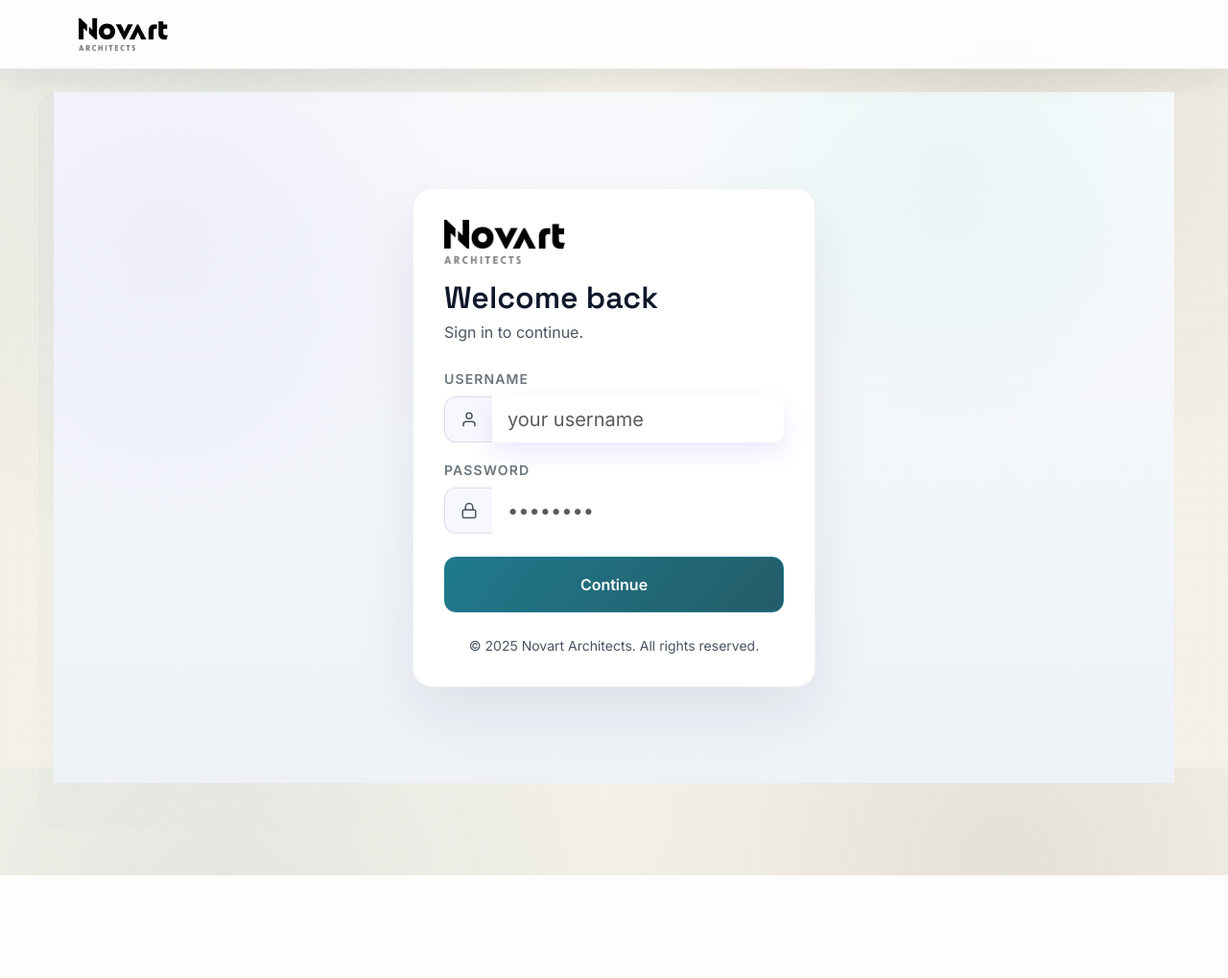
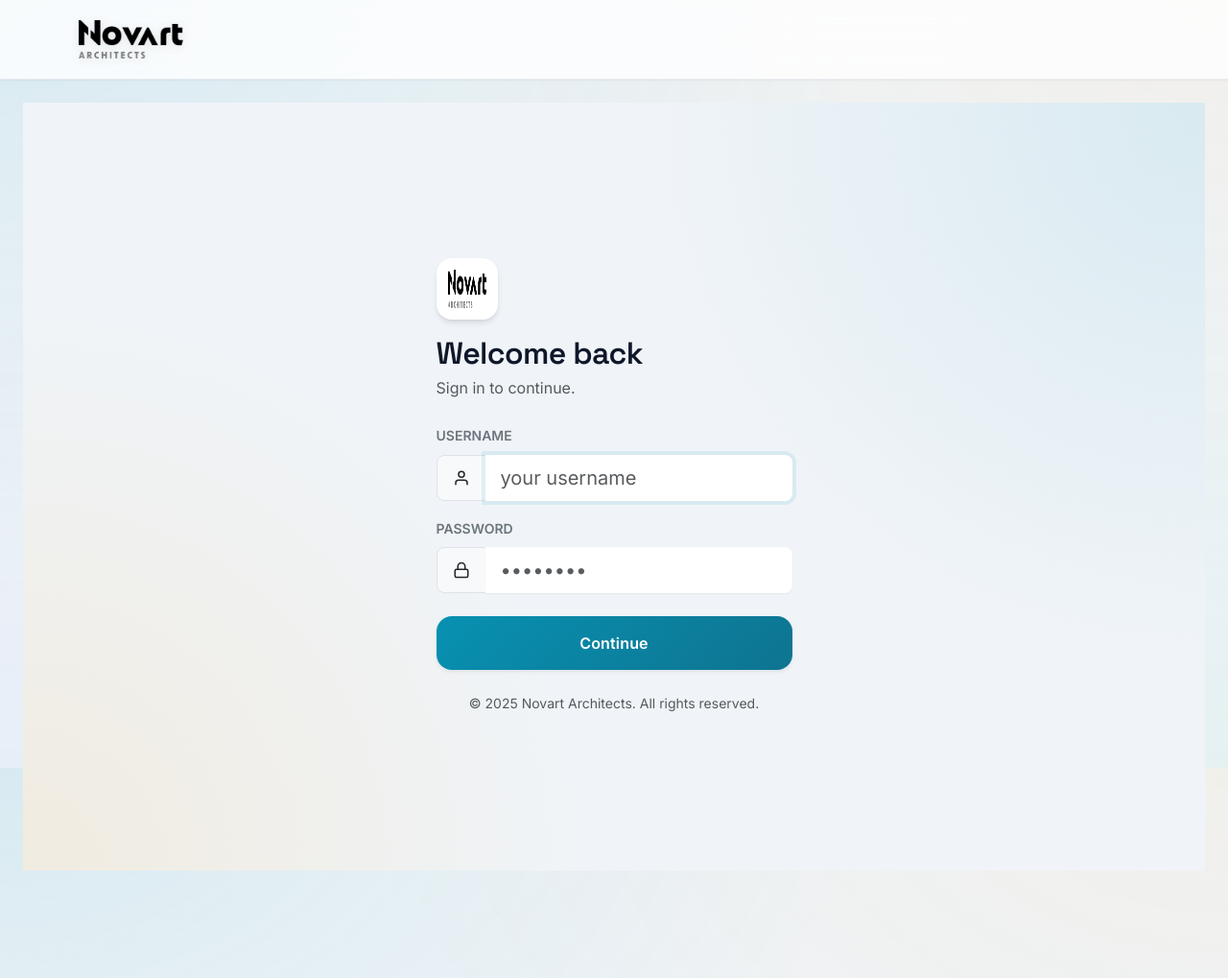
Before and after one commit to itzpraveen/novart, a Django app: page /accounts/login/ in a window 1280 px wide. Shown: the whole page at 96% size. Before the commit the page ends 912 px from the top, so only its background shows below. Run offline with Django 5.2, Linux system fonts and the light colour scheme; some libraries are stand-ins or nearby versions.

Commit message:
Enhance UI to premium design and fix Rupee symbol in PDF

```diff
--- a/portal/views.py
+++ b/portal/views.py
@@ -475,7 +475,7 @@
         fallback_logo = finders.find('img/novart.png')
         logo_data = _encode_image(fallback_logo)
 
-    font_path = finders.find('fonts/NotoSans-Regular.ttf') or finders.find('fonts/DejaVuSans.ttf')
+    font_path = finders.find('fonts/DejaVuSans.ttf') or finders.find('fonts/NotoSans-Regular.ttf')
     if font_path:
         try:
             pdfmetrics.registerFont(TTFont('StudioSans', font_path))
--- a/static/css/style.css
+++ b/static/css/style.css
@@ -1,384 +1,425 @@
 :root {
-    --primary-color: #1f7a8c;
-    --primary-hover: #166173;
-    --secondary-color: #5f6a7a;
-    --success-color: #2e8b57;
-    --warning-color: #e6a700;
-    --danger-color: #d14343;
-    --background-color: #f4f2eb;
-    --surface-color: #fdfcf8;
-    --text-primary: #0f172a;
-    --text-secondary: #4b5563;
-    --border-color: #d8d5cb;
+    /* Premium Color Palette */
+    --primary-color: #0891b2;
+    /* Cyan 600 */
+    --primary-hover: #0e7490;
+    /* Cyan 700 */
+    --primary-light: #ecfeff;
+    /* Cyan 50 */
+    --secondary-color: #64748b;
+    /* Slate 500 */
+    --accent-color: #f59e0b;
+    /* Amber 500 */
+    --success-color: #10b981;
+    /* Emerald 500 */
+    --danger-color: #ef4444;
+    /* Red 500 */
+    --info-color: #3b82f6;
+    /* Blue 500 */
+
+    /* Backgrounds */
+    --bg-body: #f0f4f8;
+    --bg-surface: rgba(255, 255, 255, 0.85);
+    --bg-glass: rgba(255, 255, 255, 0.6);
+
+    /* Text */
+    --text-main: #0f172a;
+    /* Slate 900 */
+    --text-muted: #64748b;
+    /* Slate 500 */
+    --text-light: #94a3b8;
+    /* Slate 400 */
+
+    /* Borders & Shadows */
+    --border-color: rgba(148, 163, 184, 0.2);
     --shadow-sm: 0 1px 2px 0 rgba(0, 0, 0, 0.05);
     --shadow-md: 0 4px 6px -1px rgba(0, 0, 0, 0.1), 0 2px 4px -1px rgba(0, 0, 0, 0.06);
     --shadow-lg: 0 10px 15px -3px rgba(0, 0, 0, 0.1), 0 4px 6px -2px rgba(0, 0, 0, 0.05);
-    --radius-md: 0.5rem;
-    --radius-lg: 0.75rem;
+    --shadow-xl: 0 20px 25px -5px rgba(0, 0, 0, 0.1), 0 10px 10px -5px rgba(0, 0, 0, 0.04);
+    --shadow-glow: 0 0 20px rgba(8, 145, 178, 0.15);
+
+    /* Spacing & Radius */
+    --radius-sm: 0.5rem;
+    --radius-md: 0.75rem;
+    --radius-lg: 1rem;
+    --radius-xl: 1.5rem;
+
+    /* Fonts */
     --font-sans: 'Inter', system-ui, -apple-system, sans-serif;
     --font-heading: 'Space Grotesk', 'Inter', system-ui, sans-serif;
-    --transition: all 0.2s ease-in-out;
+
+    /* Transitions */
+    --transition-fast: all 0.15s ease;
+    --transition-normal: all 0.3s cubic-bezier(0.4, 0, 0.2, 1);
 }
 
 body {
     font-family: var(--font-sans);
-    background-color: var(--background-color);
+    background-color: var(--bg-body);
     background-image:
-        radial-gradient(circle at 18% 18%, rgba(22, 97, 115, 0.08), transparent 38%),
-        radial-gradient(circle at 82% 12%, rgba(116, 102, 86, 0.12), transparent 34%),
-        linear-gradient(180deg, #f5f2ea 0%, #f3f0e8 50%, #f4f1e9 100%);
-    background-repeat: no-repeat;
+        radial-gradient(at 0% 0%, rgba(8, 145, 178, 0.1) 0px, transparent 50%),
+        radial-gradient(at 100% 0%, rgba(245, 158, 11, 0.05) 0px, transparent 50%),
+        radial-gradient(at 100% 100%, rgba(16, 185, 129, 0.05) 0px, transparent 50%),
+        radial-gradient(at 0% 100%, rgba(59, 130, 246, 0.05) 0px, transparent 50%);
     background-attachment: fixed;
-    background-size: cover;
-    color: var(--text-primary);
-    line-height: 1.5;
+    color: var(--text-main);
+    line-height: 1.6;
     -webkit-font-smoothing: antialiased;
+    min-height: 100vh;
 }
 
-body::after {
-    content: '';
-    position: fixed;
-    inset: 0;
-    pointer-events: none;
-    background-image:
-        repeating-linear-gradient(90deg, rgba(15, 23, 42, 0.02) 0, rgba(15, 23, 42, 0.02) 1px, transparent 1px, transparent 18px),
-        repeating-linear-gradient(180deg, rgba(15, 23, 42, 0.02) 0, rgba(15, 23, 42, 0.02) 1px, transparent 1px, transparent 18px);
-    mix-blend-mode: multiply;
-    opacity: 0.4;
-    z-index: -2;
-}
-
-h1, h2, h3, h4, h5, h6 {
+h1,
+h2,
+h3,
+h4,
+h5,
+h6 {
     font-family: var(--font-heading);
-    font-weight: 600;
-    color: var(--text-primary);
-    margin-bottom: 0.5em;
+    font-weight: 700;
+    color: var(--text-main);
+    letter-spacing: -0.02em;
+    margin-bottom: 0.75rem;
 }
 
 a {
     color: var(--primary-color);
     text-decoration: none;
-    transition: var(--transition);
+    transition: var(--transition-fast);
 }
 
 a:hover {
     color: var(--primary-hover);
 }
 
-/* Layout & Navigation */
+/* Glassmorphism Utilities */
+.glass {
+    background: var(--bg-surface);
+    backdrop-filter: blur(12px);
+    -webkit-backdrop-filter: blur(12px);
+    border: 1px solid rgba(255, 255, 255, 0.5);
+}
+
+.glass-hover:hover {
+    background: rgba(255, 255, 255, 0.95);
+    transform: translateY(-2px);
+    box-shadow: var(--shadow-lg);
+}
+
+/* Navigation */
 .navbar {
-    background: rgba(255, 255, 255, 0.9) !important;
-    backdrop-filter: blur(12px);
-    box-shadow: 0 10px 30px rgba(15, 23, 42, 0.08);
-    padding: 0.85rem 0;
-    border-bottom: 1px solid rgba(15, 23, 42, 0.06);
+    background: rgba(255, 255, 255, 0.8) !important;
+    backdrop-filter: blur(16px);
+    -webkit-backdrop-filter: blur(16px);
+    border-bottom: 1px solid var(--border-color);
+    padding: 1rem 0;
+    box-shadow: var(--shadow-sm);
 }
 
 .navbar-brand {
-    font-weight: 700;
-    font-size: 1.4rem;
-    color: var(--primary-color) !important;
-    letter-spacing: -0.01em;
+    font-weight: 800;
+    font-size: 1.5rem;
+    color: var(--text-main) !important;
+    letter-spacing: -0.03em;
+    display: flex;
+    align-items: center;
+    gap: 0.5rem;
 }
 
 .brand-logo {
-    height: 34px;
+    height: 40px;
     width: auto;
-    display: block;
-    object-fit: contain;
+    filter: drop-shadow(0 2px 4px rgba(0, 0, 0, 0.1));
 }
 
 .nav-link {
-    color: var(--text-secondary) !important;
-    font-weight: 600;
-    padding: 0.5rem 1rem !important;
+    color: var(--text-muted) !important;
+    font-weight: 500;
+    padding: 0.6rem 1.2rem !important;
     border-radius: var(--radius-md);
-    transition: var(--transition);
-    letter-spacing: 0.01em;
+    transition: var(--transition-fast);
+    font-size: 0.95rem;
 }
 
-.nav-link:hover, .nav-link.active {
+.nav-link:hover,
+.nav-link.active {
     color: var(--primary-color) !important;
-    background-color: rgba(31, 122, 140, 0.12);
+    background: var(--primary-light);
 }
 
 /* Cards */
 .card {
-    background-color: var(--surface-color);
+    background: var(--bg-surface);
     border: 1px solid var(--border-color);
-    border-radius: 16px;
-    box-shadow: var(--shadow-md);
-    transition: var(--transition);
-    margin-bottom: 1.5rem;
+    border-radius: var(--radius-xl);
+    box-shadow: var(--shadow-sm);
+    transition: var(--transition-normal);
+    overflow: hidden;
+    backdrop-filter: blur(8px);
+}
+
+.card:hover {
+    box-shadow: var(--shadow-xl);
+    border-color: rgba(8, 145, 178, 0.3);
+    transform: translateY(-4px);
+}
+
+.card-header {
+    background: transparent;
+    border-bottom: 1px solid var(--border-color);
+    padding: 1.5rem;
+    font-weight: 600;
+    font-size: 1.1rem;
+    display: flex;
+    justify-content: space-between;
+    align-items: center;
+}
+
+.card-body {
+    padding: 1.5rem;
+}
+
+/* Stats Cards */
+.stat-card {
+    position: relative;
     overflow: hidden;
 }
 
-.card:hover {
-    box-shadow: var(--shadow-md);
-    transform: translateY(-2px);
+.stat-card::after {
+    content: '';
+    position: absolute;
+    top: 0;
+    right: 0;
+    width: 100px;
+    height: 100px;
+    background: linear-gradient(135deg, rgba(255, 255, 255, 0.4), transparent);
+    border-radius: 50%;
+    transform: translate(30%, -30%);
 }
 
-.card-header {
-    background-color: transparent;
-    border-bottom: 1px solid var(--border-color);
-    padding: 1.15rem;
-    font-weight: 600;
-    font-size: 1rem;
-}
-
-.card-body {
-    padding: 1.4rem;
-}
-
-/* Dashboard Stats */
-.stat-card {
-    display: flex;
-    flex-direction: column;
-    height: 100%;
+.stat-value {
+    font-size: 2.5rem;
+    font-weight: 800;
+    letter-spacing: -0.05em;
+    background: linear-gradient(135deg, var(--text-main), var(--secondary-color));
+    -webkit-background-clip: text;
+    -webkit-text-fill-color: transparent;
+    margin-bottom: 0.25rem;
 }
 
 .stat-label {
-    color: var(--text-secondary);
-    font-size: 0.875rem;
-    font-weight: 500;
     text-transform: uppercase;
-    letter-spacing: 0.05em;
-    margin-bottom: 0.5rem;
-}
-
-.stat-value {
-    font-size: 2rem;
-    font-weight: 700;
-    color: var(--text-primary);
-    margin-bottom: 0;
+    font-size: 0.75rem;
+    font-weight: 600;
+    letter-spacing: 0.1em;
+    color: var(--text-muted);
 }
 
 /* Lists & Tables */
 .list-group-item {
+    background: transparent;
     border-color: var(--border-color);
-    padding: 0.9rem 1.25rem;
-    transition: var(--transition);
+    padding: 1rem 1.5rem;
+    transition: var(--transition-fast);
 }
 
 .list-group-item:hover {
-    background-color: #f0f3f6;
+    background: var(--primary-light);
+}
+
+.table {
+    margin-bottom: 0;
 }
 
 .table thead th {
-    background-color: #eef1f2;
-    color: #2f3b4a;
-    font-weight: 700;
+    background: rgba(248, 250, 252, 0.5);
+    color: var(--text-muted);
+    font-weight: 600;
     text-transform: uppercase;
-    font-size: 0.76rem;
-    letter-spacing: 0.06em;
+    font-size: 0.75rem;
+    letter-spacing: 0.05em;
     border-bottom: 2px solid var(--border-color);
-    padding: 0.85rem;
+    padding: 1rem 1.5rem;
 }
 
 .table tbody td {
-    padding: 0.95rem;
+    padding: 1rem 1.5rem;
     vertical-align: middle;
     border-bottom: 1px solid var(--border-color);
+    color: var(--text-main);
+    font-weight: 500;
 }
 
-/* Badges & Buttons */
+.table-hover tbody tr:hover {
+    background-color: rgba(255, 255, 255, 0.6);
+}
+
+/* Buttons */
+.btn {
+    padding: 0.6rem 1.25rem;
+    border-radius: var(--radius-lg);
+    font-weight: 600;
+    letter-spacing: 0.01em;
+    transition: var(--transition-normal);
+    border: none;
+}
+
+.btn-primary {
+    background: linear-gradient(135deg, var(--primary-color), var(--primary-hover));
+    color: white;
+    box-shadow: 0 4px 12px rgba(8, 145, 178, 0.3);
+}
+
+.btn-primary:hover {
+    transform: translateY(-2px);
+    box-shadow: 0 8px 20px rgba(8, 145, 178, 0.4);
+    background: linear-gradient(135deg, var(--primary-hover), #0e7490);
+}
+
+.btn-outline-secondary {
+    background: white;
+    border: 1px solid var(--border-color);
+    color: var(--text-main);
+}
+
+.btn-outline-secondary:hover {
+    background: var(--bg-body);
+    border-color: var(--text-muted);
+    transform: translateY(-1px);
+}
+
+/* Forms */
+.form-control,
+.form-select {
+    background: white;
+    border: 1px solid var(--border-color);
+    border-radius: var(--radius-lg);
+    padding: 0.75rem 1rem;
+    font-size: 0.95rem;
+    transition: var(--transition-fast);
+    box-shadow: var(--shadow-sm);
+}
+
+.form-control:focus,
+.form-select:focus {
+    border-color: var(--primary-color);
+    box-shadow: 0 0 0 4px rgba(8, 145, 178, 0.1);
+    background: white;
+}
+
+/* Badges */
 .badge {
-    padding: 0.35em 0.65em;
+    padding: 0.5em 0.8em;
     font-weight: 600;
-    border-radius: 9999px;
+    border-radius: 2rem;
     letter-spacing: 0.02em;
 }
 
-.btn-primary {
-    background: linear-gradient(130deg, var(--primary-color), #245c69);
-    border-color: var(--primary-color);
-    padding: 0.625rem 1.25rem;
-    font-weight: 600;
-    border-radius: 12px;
-    box-shadow: var(--shadow-sm);
+.bg-primary {
+    background-color: var(--primary-color) !important;
 }
 
-.btn-primary:hover {
-    background: linear-gradient(130deg, var(--primary-hover), #1b4c58);
-    border-color: var(--primary-hover);
-    box-shadow: 0 8px 24px rgba(31, 122, 140, 0.24);
+.bg-success {
+    background-color: var(--success-color) !important;
 }
 
-.btn-outline-secondary {
-    border-radius: 12px;
-    border-color: var(--border-color);
+.bg-warning {
+    background-color: var(--accent-color) !important;
 }
 
-.form-control, .form-select {
-    border-color: var(--border-color);
-    border-radius: 12px;
-    padding: 0.65rem 0.9rem;
-    background-color: #fbfaf7;
-}
-
-.form-control:focus, .form-select:focus {
-    border-color: rgba(31, 122, 140, 0.6);
-    box-shadow: 0 0 0 0.2rem rgba(31, 122, 140, 0.15);
+.bg-danger {
+    background-color: var(--danger-color) !important;
 }
 
 /* Utilities */
-.text-muted { color: var(--text-secondary) !important; }
-.bg-light { background-color: #f9fafb !important; }
-.shadow-sm { box-shadow: var(--shadow-sm) !important; }
+.text-primary {
+    color: var(--primary-color) !important;
+}
+
+.text-success {
+    color: var(--success-color) !important;
+}
+
+.text-warning {
+    color: var(--accent-color) !important;
+}
+
+.text-danger {
+    color: var(--danger-color) !important;
+}
+
+.shadow-glow {
+    box-shadow: var(--shadow-glow);
+}
 
 .page-shell {
-    max-width: 1200px;
-    padding: 0 1rem 3rem;
-    position: relative;
-    z-index: 0;
-}
-
-.page-shell::before {
-    content: '';
-    position: absolute;
-    inset: 0;
-    background: linear-gradient(120deg, rgba(31, 122, 140, 0.03), transparent 50%);
-    pointer-events: none;
-    border-radius: 18px;
-    z-index: -1;
+    max-width: 1280px;
+    padding: 0 1.5rem 4rem;
 }
 
 /* Animations */
-@keyframes fadeIn {
-    from { opacity: 0; transform: translateY(10px); }
-    to { opacity: 1; transform: translateY(0); }
+@keyframes fadeInUp {
+    from {
+        opacity: 0;
+        transform: translateY(20px);
+    }
+
+    to {
+        opacity: 1;
+        transform: translateY(0);
+    }
 }
 
 .animate-fade-in {
-    animation: fadeIn 0.5s ease-out forwards;
+    animation: fadeInUp 0.6s cubic-bezier(0.16, 1, 0.3, 1) forwards;
 }
 
-/* Auth page */
+/* Auth Pages */
 .auth-wrapper {
-    min-height: calc(100vh - 80px);
+    min-height: 100vh;
     display: flex;
     align-items: center;
-    background: radial-gradient(circle at 10% 20%, rgba(79, 70, 229, 0.06), transparent 28%),
-                radial-gradient(circle at 80% 10%, rgba(16, 185, 129, 0.06), transparent 25%),
-                linear-gradient(180deg, #f8fafc 0%, #eef2f7 100%);
+    justify-content: center;
+    background: radial-gradient(circle at top right, rgba(8, 145, 178, 0.1), transparent 40%),
+        radial-gradient(circle at bottom left, rgba(245, 158, 11, 0.1), transparent 40%),
+        var(--bg-body);
 }
 
-.auth-overlay {
-    display: none;
+.auth-card {
+    width: 100%;
+    max-width: 400px;
+    background: rgba(255, 255, 255, 0.9);
+    backdrop-filter: blur(20px);
+    padding: 2.5rem;
+    border-radius: 2rem;
+    box-shadow: var(--shadow-xl);
+    border: 1px solid rgba(255, 255, 255, 0.5);
 }
 
-.modern-auth .container {
-    position: relative;
-    z-index: 2;
-}
-
-.auth-panel {
-    width: 100%;
-    max-width: 420px;
-    margin: 0 auto;
-    border-radius: 20px;
-    padding: 32px;
-    background: #ffffff;
-    color: #111827;
-    box-shadow: 0 25px 60px rgba(15, 23, 42, 0.08);
-    border: 1px solid rgba(15, 23, 42, 0.06);
-}
-
-.auth-hero {
-    background: #fff;
-    border: 1px solid var(--border-color);
+.auth-logo {
+    width: 64px;
+    height: 64px;
+    margin-bottom: 1.5rem;
+    background: white;
+    padding: 12px;
+    border-radius: 16px;
     box-shadow: var(--shadow-md);
 }
 
-.brand-mark {
-    width: 48px;
-    height: 48px;
-    border-radius: 12px;
-    background: rgba(79, 70, 229, 0.08);
-    border: 1px solid rgba(79, 70, 229, 0.15);
-    display: inline-flex;
-    align-items: center;
-    justify-content: center;
-    color: var(--primary-color);
-    overflow: hidden;
+/* Custom Scrollbar */
+::-webkit-scrollbar {
+    width: 8px;
+    height: 8px;
 }
 
-.brand-mark-img {
-    max-width: 100%;
-    max-height: 100%;
-    object-fit: contain;
+::-webkit-scrollbar-track {
+    background: transparent;
 }
 
-.auth-card {
-    border-radius: 18px;
-    background: #0b1021;
-    color: #e5e7eb;
-    border: 1px solid rgba(255, 255, 255, 0.04);
-    box-shadow: 0 20px 60px rgba(0, 0, 0, 0.35);
+::-webkit-scrollbar-thumb {
+    background: #cbd5e1;
+    border-radius: 4px;
 }
 
-.auth-icon {
-    width: 60px;
-    height: 60px;
-    border-radius: 14px;
-    display: grid;
-    place-items: center;
-    box-shadow: var(--shadow-md);
-    overflow: hidden;
+::-webkit-scrollbar-thumb:hover {
+    background: #94a3b8;
 }
-
-.auth-icon-img {
-    max-width: 100%;
-    max-height: 100%;
-    object-fit: contain;
-}
-
-.auth-logo {
-    max-height: 46px;
-    width: auto;
-    filter: brightness(1.1);
-}
-
-.auth-form .form-control {
-    border: 1px solid #d9ddeb;
-    background: #f7f8fd;
-    color: #111827;
-    border-radius: 12px;
-    transition: var(--transition);
-}
-
-.auth-form .form-control:focus {
-    background: #ffffff;
-    border-color: rgba(79, 70, 229, 0.7);
-    box-shadow: 0 10px 25px rgba(79, 70, 229, 0.12);
-}
-
-.auth-form .input-group-text {
-    border: 1px solid #d9ddeb;
-    border-right: 0;
-    background: #f7f8fd;
-    border-radius: 12px 0 0 12px;
-    color: var(--text-secondary);
-}
-
-.ls-2 { letter-spacing: 0.08em; }
-
-.pill {
-    display: inline-flex;
-    align-items: center;
-    gap: 0.5rem;
-    padding: 0.65rem 0.9rem;
-    border-radius: 12px;
-    background: #f8fafc;
-    border: 1px solid var(--border-color);
-    font-weight: 600;
-    color: var(--text-secondary);
-    box-shadow: var(--shadow-sm);
-}
-
-.pill-dot {
-    width: 10px;
-    height: 10px;
-    border-radius: 999px;
-    display: inline-block;
-}
```
